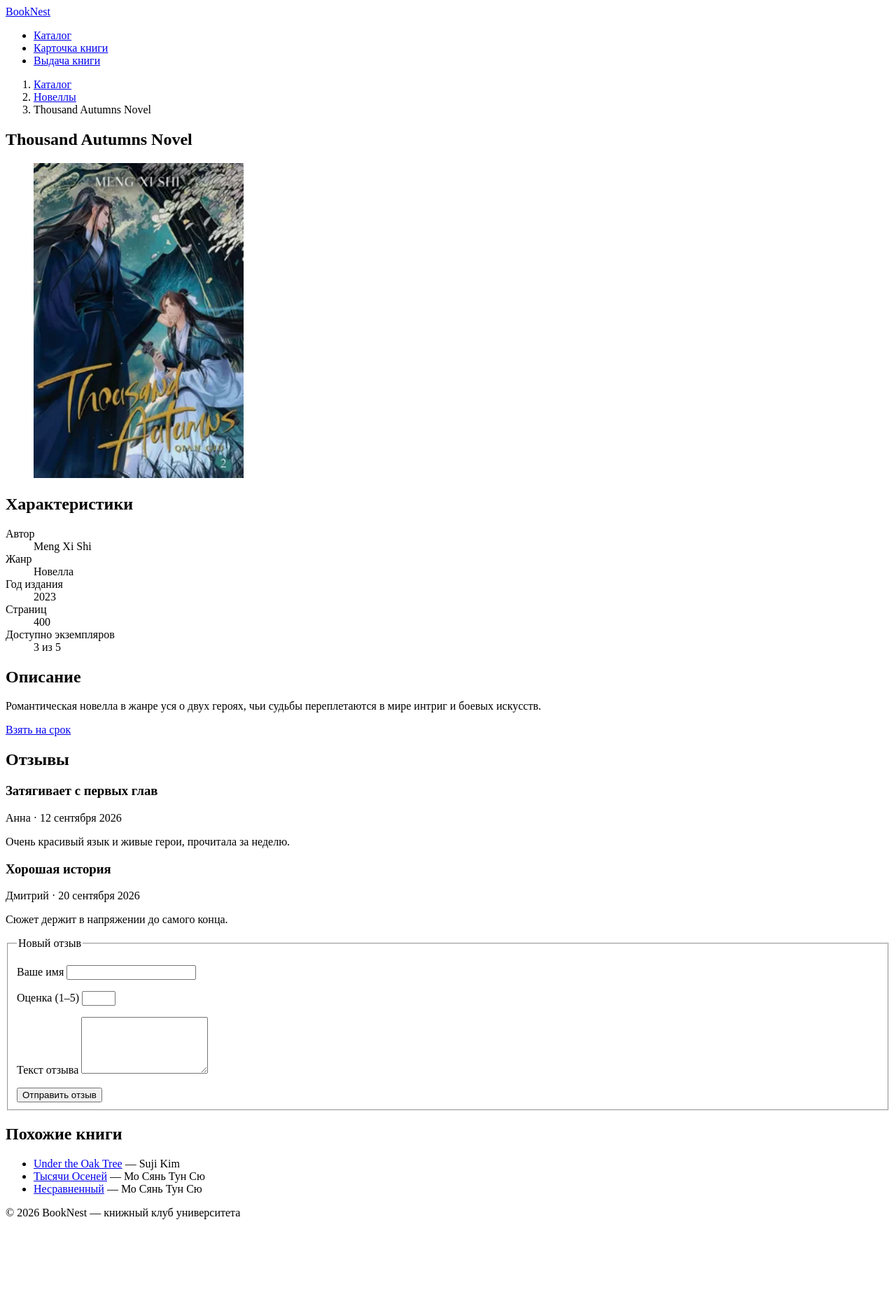
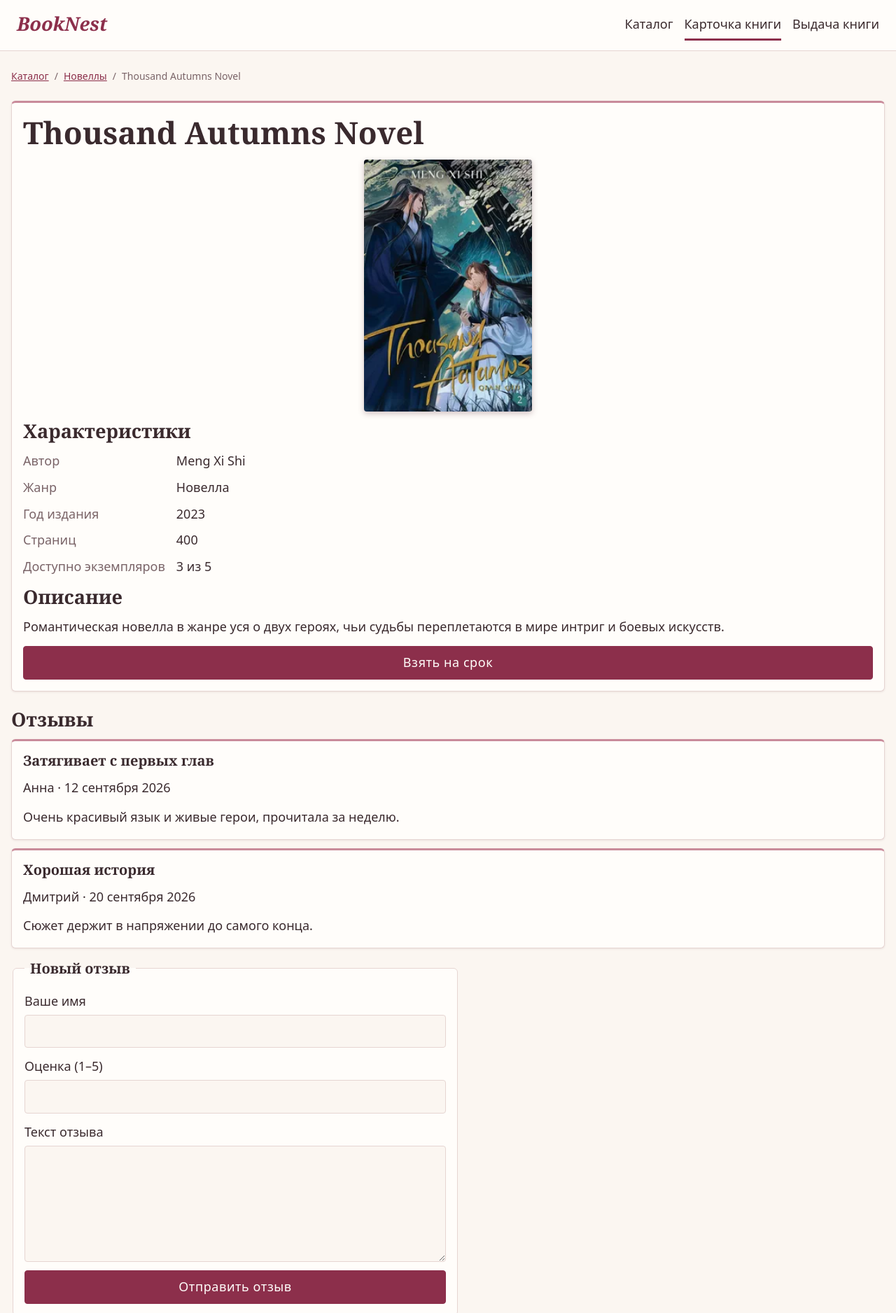
Before and after one commit to ostanina99999-collab/booknest-Ostanina, a plain HTML site: page book.html in a window 1280 px wide. Shown: the top 1876 px of the page at 70% size. Before the commit the page ends 1758 px from the top, so only its background shows below. Drawn offline with Linux system fonts and the light colour scheme.

Commit message:
Connect styles to pages

```diff
--- a/book.html
+++ b/book.html
@@ -4,10 +4,14 @@
     <meta charset="utf-8">
     <meta name="viewport" content="width=device-width, initial-scale=1">
     <title>BookNest — Thousand Autumns Novel</title>
+    <link rel="stylesheet" href="styles/tokens.css">
+    <link rel="stylesheet" href="styles/base.css">
+    <link rel="stylesheet" href="styles/layout.css">
+    <link rel="stylesheet" href="styles/components.css">
 </head>
 <body>
-    <header>
-        <a href="index.html">BookNest</a>
+    <header class="site-header">
+        <a class="site-header__brand" href="index.html">BookNest</a>
         <nav aria-label="Основная навигация">
             <ul>
                 <li><a href="index.html">Каталог</a></li>
@@ -17,8 +21,8 @@
         </nav>
     </header>
 
-    <main>
-        <nav aria-label="Хлебные крошки">
+    <main class="page">
+        <nav class="breadcrumbs" aria-label="Хлебные крошки">
             <ol>
                 <li><a href="index.html">Каталог</a></li>
                 <li><a href="index.html">Новеллы</a></li>
@@ -26,7 +30,7 @@
             </ol>
         </nav>
 
-        <article>
+        <article class="card">
             <h1>Thousand Autumns Novel</h1>
             <figure>
                 <img src="images/cover-1.webp" alt="Обложка книги «Thousand Autumns Novel»" width="300" height="450">
@@ -34,7 +38,7 @@
 
             <section aria-labelledby="specs-title">
                 <h2 id="specs-title">Характеристики</h2>
-                <dl>
+                <dl class="facts">
                     <dt>Автор</dt>
                     <dd>Meng Xi Shi</dd>
                     <dt>Жанр</dt>
@@ -53,23 +57,23 @@
                 <p>Романтическая новелла в жанре уся о двух героях, чьи судьбы переплетаются в мире интриг и боевых искусств.</p>
             </section>
 
-            <a href="loan.html">Взять на срок</a>
+            <a class="btn" href="loan.html">Взять на срок</a>
         </article>
 
         <section aria-labelledby="reviews-title">
             <h2 id="reviews-title">Отзывы</h2>
-            <article>
+            <article class="card">
                 <h3>Затягивает с первых глав</h3>
                 <p>Анна · <time datetime="2026-09-12">12 сентября 2026</time></p>
                 <p>Очень красивый язык и живые герои, прочитала за неделю.</p>
             </article>
-            <article>
+            <article class="card">
                 <h3>Хорошая история</h3>
                 <p>Дмитрий · <time datetime="2026-09-20">20 сентября 2026</time></p>
                 <p>Сюжет держит в напряжении до самого конца.</p>
             </article>
 
-            <form action="book.html" method="get">
+            <form class="form" action="book.html" method="get">
                 <fieldset>
                     <legend>Новый отзыв</legend>
                     <p>
@@ -84,7 +88,7 @@
                         <label for="review-text">Текст отзыва</label>
                         <textarea id="review-text" name="text" required minlength="10" maxlength="1000" rows="5"></textarea>
                     </p>
-                    <button type="submit">Отправить отзыв</button>
+                    <button class="btn" type="submit">Отправить отзыв</button>
                 </fieldset>
             </form>
         </section>
@@ -99,7 +103,7 @@
         </aside>
     </main>
 
-    <footer>
+    <footer class="site-footer">
         <p>© 2026 BookNest — книжный клуб университета</p>
     </footer>
 </body>
--- a/index.html
+++ b/index.html
@@ -4,10 +4,14 @@
     <meta charset="utf-8">
     <meta name="viewport" content="width=device-width, initial-scale=1">
     <title>BookNest — каталог книг</title>
+    <link rel="stylesheet" href="styles/tokens.css">
+    <link rel="stylesheet" href="styles/base.css">
+    <link rel="stylesheet" href="styles/layout.css">
+    <link rel="stylesheet" href="styles/components.css">
 </head>
 <body>
-    <header>
-        <a href="index.html">BookNest</a>
+    <header class="site-header">
+        <a class="site-header__brand" href="index.html">BookNest</a>
         <nav aria-label="Основная навигация">
             <ul>
                 <li><a href="index.html" aria-current="page">Каталог</a></li>
@@ -17,10 +21,10 @@
         </nav>
     </header>
 
-    <main>
+    <main class="page page--catalog">
         <h1>Каталог книг</h1>
 
-        <form action="index.html" method="get">
+        <form class="form filters" action="index.html" method="get">
             <fieldset>
                 <legend>Фильтры</legend>
                 <p>
@@ -48,84 +52,84 @@
                     <input type="checkbox" id="available" name="available" value="1">
                     <label for="available">Только доступные</label>
                 </p>
-                <button type="submit">Применить</button>
+                <button class="btn" type="submit">Применить</button>
             </fieldset>
         </form>
 
-        <section aria-labelledby="results-title">
+        <section class="results" aria-labelledby="results-title">
             <h2 id="results-title">Найдено книг: 6</h2>
             <ul>
                 <li>
-                    <article>
+                    <article class="card">
                         <figure>
                             <img src="images/cover-1.webp" alt="Обложка книги «Thousand Autumns Novel»" width="300" height="450">
                         </figure>
                         <h3><a href="book.html">Thousand Autumns Novel</a></h3>
                         <p>Meng Xi Shi · Новелла · <time datetime="2023">2023</time></p>
                         <p>Романтическая новелла о двух героях в мире интриг и боевых искусств.</p>
-                        <a href="loan.html">Взять на срок</a>
+                        <a class="btn" href="loan.html">Взять на срок</a>
                     </article>
                 </li>
                 <li>
-                    <article>
+                    <article class="card">
                         <figure>
                             <img src="images/cover-2.webp" alt="Обложка книги «Under the Oak Tree»" width="300" height="450">
                         </figure>
                         <h3><a href="book.html">Under the Oak Tree</a></h3>
                         <p>Suji Kim · Новелла · <time datetime="2022">2022</time></p>
                         <p>История любви в фэнтезийном мире, где судьба героев решается в одном дворце.</p>
-                        <a href="loan.html">Взять на срок</a>
+                        <a class="btn" href="loan.html">Взять на срок</a>
                     </article>
                 </li>
                 <li>
-                    <article>
+                    <article class="card">
                         <figure>
                             <img src="images/cover-3.webp" alt="Обложка книги «Безмолвное чтение»" width="300" height="450">
                         </figure>
                         <h3><a href="book.html">Безмолвное чтение</a></h3>
                         <p>Автор · Новелла · <time datetime="2022">2022</time></p>
                         <p>Детективная история о двух героях, расследующих загадочные дела.</p>
-                        <a href="loan.html">Взять на срок</a>
+                        <a class="btn" href="loan.html">Взять на срок</a>
                     </article>
                 </li>
                 <li>
-                    <article>
+                    <article class="card">
                         <figure>
                             <img src="images/cover-4.webp" alt="Обложка книги «Небесная собака»" width="300" height="450">
                         </figure>
                         <h3><a href="book.html">Небесная собака</a></h3>
                         <p>Автор · Новелла · <time datetime="2021">2021</time></p>
                         <p>Фэнтезийная история о двух героях и их необычной встрече.</p>
-                        <a href="loan.html">Взять на срок</a>
+                        <a class="btn" href="loan.html">Взять на срок</a>
                     </article>
                 </li>
                 <li>
-                    <article>
+                    <article class="card">
                         <figure>
                             <img src="images/cover-5.webp" alt="Обложка книги «Несравненный»" width="300" height="450">
                         </figure>
                         <h3><a href="book.html">Несравненный</a></h3>
                         <p>Автор · Новелла · <time datetime="2021">2021</time></p>
                         <p>Романтическая история о двух героях в древнем мире.</p>
-                        <a href="loan.html">Взять на срок</a>
+                        <a class="btn" href="loan.html">Взять на срок</a>
                     </article>
                 </li>
                 <li>
-                    <article>
+                    <article class="card">
                         <figure>
                             <img src="images/cover-6.webp" alt="Обложка книги «Тысячи Осеней»" width="300" height="450">
                         </figure>
                         <h3><a href="book.html">Тысячи Осеней</a></h3>
                         <p>Автор · Новелла · <time datetime="2023">2023</time></p>
                         <p>Продолжение истории о героях, пронесённой через осенние годы.</p>
-                        <a href="loan.html">Взять на срок</a>
+                        <a class="btn" href="loan.html">Взять на срок</a>
                     </article>
                 </li>
             </ul>
         </section>
     </main>
 
-    <footer>
+    <footer class="site-footer">
         <p>© 2026 BookNest — книжный клуб университета</p>
     </footer>
 </body>
```
Also changed, not shown: loan.html (+11 -7 lines).
